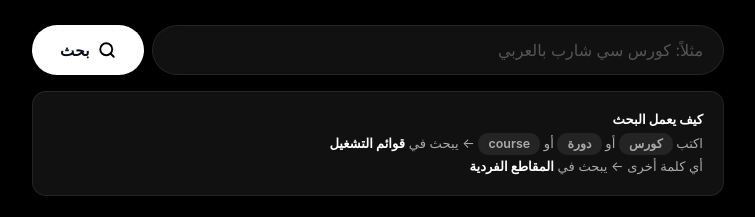
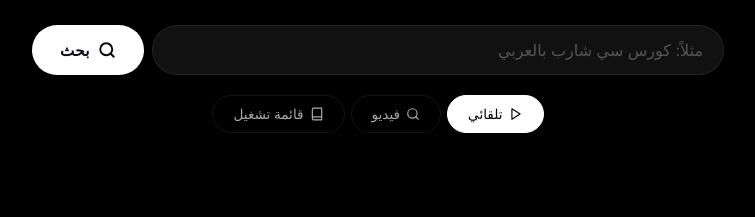
Before and after one commit to abdulrahman-517/q-search, a plain HTML site: page static/index.html in a window 1280 px wide. Shown: the part 202-419 px from the top of the page, without its empty margins (262-1017 px from the left). Drawn offline with Linux system fonts and the light colour scheme.

Commit message:
Add search_type toggle (auto/video/playlist) replacing info box

```diff
--- a/static/index.html
+++ b/static/index.html
@@ -107,6 +107,26 @@
   }
   .mode-course { background: #1a1a1a; color: #ccc; border: 1px solid #333; }
   .mode-general { background: #1a1a1a; color: #ccc; border: 1px solid #333; }
+
+  .toggle-group {
+    display: flex; gap: 6px; margin: 20px 0 16px;
+    justify-content: center;
+  }
+  .toggle-btn {
+    display: flex; align-items: center; gap: 6px;
+    padding: 10px 20px; border: 1.5px solid var(--border);
+    border-radius: var(--radius-full); font-size: 0.85rem; font-weight: 500;
+    background: transparent; color: var(--text-dim);
+    cursor: pointer; transition: all 0.25s; font-family: var(--font);
+  }
+  .toggle-btn:hover { border-color: var(--border-hover); color: var(--text); background: var(--surface); }
+  .toggle-btn.active { background: #fff; color: #000; border-color: #fff; }
+  .toggle-btn.active svg { stroke: #000; }
+
+  @media (max-width: 600px) {
+    .toggle-btn { font-size: 0.78rem; padding: 8px 14px; }
+    .toggle-btn svg { width: 12px; height: 12px; }
+  }
 
   .results-header { color: var(--text-dim); margin-bottom: 20px; font-size: 0.85rem; }
 
@@ -251,18 +271,19 @@
     </button>
   </form>
 
-  <div class="info-box" id="infoBox">
-    <div id="infoContent">
-      <strong>كيف يعمل البحث</strong><br>
-      اكتب <span class="tag tag-playlist">كورس</span> أو <span class="tag tag-playlist">دورة</span> أو <span class="tag tag-playlist">course</span> ← يبحث في <strong>قوائم التشغيل</strong><br>
-      أي كلمة أخرى ← يبحث في <strong>المقاطع الفردية</strong><br>
-
-    </div>
-    <div id="infoContentEn" class="hidden">
-      <strong>How Search Works</strong><br>
-      Start with <span class="tag tag-playlist">كورس</span>, <span class="tag tag-playlist">دورة</span>, or <span class="tag tag-playlist">course</span> → searches <strong>playlists</strong><br>
-      Any other word → searches <strong>individual videos</strong><br>
-    </div>
+  <div class="toggle-group" id="toggleGroup">
+    <button class="toggle-btn active" data-type="auto" id="toggleAuto">
+      <svg xmlns="http://www.w3.org/2000/svg" width="14" height="14" viewBox="0 0 24 24" fill="none" stroke="currentColor" stroke-width="2" stroke-linecap="round" stroke-linejoin="round"><polygon points="5 3 19 12 5 21 5 3"/></svg>
+      <span>تلقائي</span>
+    </button>
+    <button class="toggle-btn" data-type="video" id="toggleVideo">
+      <svg xmlns="http://www.w3.org/2000/svg" width="14" height="14" viewBox="0 0 24 24" fill="none" stroke="currentColor" stroke-width="2" stroke-linecap="round" stroke-linejoin="round"><circle cx="11" cy="11" r="8"/><path d="m21 21-4.3-4.3"/></svg>
+      <span>فيديو</span>
+    </button>
+    <button class="toggle-btn" data-type="playlist" id="togglePlaylist">
+      <svg xmlns="http://www.w3.org/2000/svg" width="14" height="14" viewBox="0 0 24 24" fill="none" stroke="currentColor" stroke-width="2" stroke-linecap="round" stroke-linejoin="round"><path d="M4 19.5v-15A2.5 2.5 0 0 1 6.5 2H20v20H6.5a2.5 2.5 0 0 1 0-5H20"/></svg>
+      <span>قائمة تشغيل</span>
+    </button>
   </div>
 
   <div class="status" id="status"></div>
@@ -290,8 +311,9 @@
       'مثلاً: كورس سي شارب بالعربي',
       'e.g. Python course for beginners'
     );
-    document.getElementById('infoContent').classList.toggle('hidden', lang !== 'ar');
-    document.getElementById('infoContentEn').classList.toggle('hidden', lang !== 'en');
+    document.getElementById('toggleAuto').querySelector('span').textContent = t('تلقائي', 'Auto');
+    document.getElementById('toggleVideo').querySelector('span').textContent = t('فيديو', 'Video');
+    document.getElementById('togglePlaylist').querySelector('span').textContent = t('قائمة تشغيل', 'Playlist');
     document.getElementById('langBtn').style.flexDirection = lang === 'ar' ? 'row' : 'row-reverse';
     localStorage.setItem('qsearch-lang', lang);
   }
@@ -305,6 +327,17 @@
   }
 
   applyLang();
+
+  let searchType = 'auto';
+
+  const toggleBtns = document.querySelectorAll('.toggle-btn');
+  toggleBtns.forEach(btn => {
+    btn.addEventListener('click', () => {
+      toggleBtns.forEach(b => b.classList.remove('active'));
+      btn.classList.add('active');
+      searchType = btn.dataset.type;
+    });
+  });
 
   const form = document.getElementById('searchForm');
   const input = document.getElementById('queryInput');
@@ -329,7 +362,7 @@
 
     const apiBase = window.QSEARCH_API || '';
     try {
-      const res = await fetch(`${apiBase}/search?query=${encodeURIComponent(query)}`);
+      const res = await fetch(`${apiBase}/search?query=${encodeURIComponent(query)}&search_type=${searchType}`);
       if (!res.ok) {
         const err = await res.json();
         throw new Error(err.detail?.detail || (lang === 'ar' ? 'خطأ في الخادم' : 'Server error'));
```
Also changed, not shown: 1 other file.
